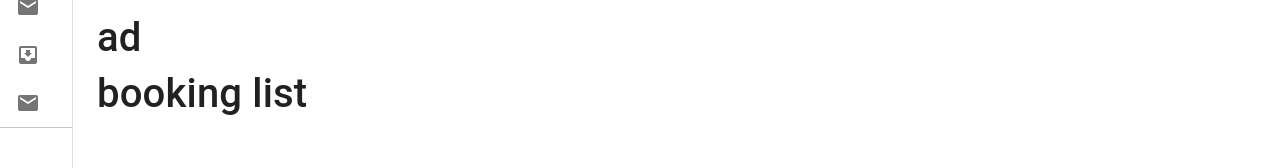
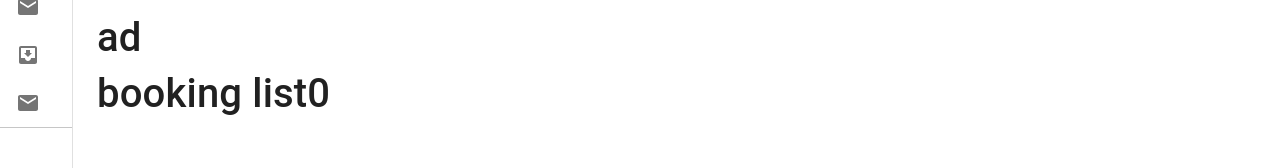
Before and after one commit to AdilMahmoudRion/BikePoint, a React (Create React App) app: page /dashboard in a window 1280 px wide. Shown: the part 138-306 px from the top of the page. Built offline with nearby package versions, Linux system fonts and the light colour scheme; no server answers.

Commit message:
dashboard

```diff
--- a/src/Pages/Dashboard/BookingList/BookingList.js
+++ b/src/Pages/Dashboard/BookingList/BookingList.js
@@ -1,11 +1,22 @@
-import React from 'react';
+import React, { useEffect, useState } from "react";
+import useAuth from "../../../hooks/useAuth";
 
 const BookingList = () => {
-    return (
-        <div>
-            <h1>booking list</h1>
-        </div>
-    );
+  const { user } = useAuth();
+  const [booking, setBooking] = useState([]);
+  useEffect(() => {
+    const url = `https://safe-ocean-13118.herokuapp.com/booking?email=${user.email}`;
+    console.log(url);
+    fetch(url)
+      .then((res) => res.json())
+      .then((data) => setBooking(data));
+  }, []);
+  console.log(booking);
+  return (
+    <div>
+      <h1>booking list{booking.length}</h1>
+    </div>
+  );
 };
 
 export default BookingList;
```
